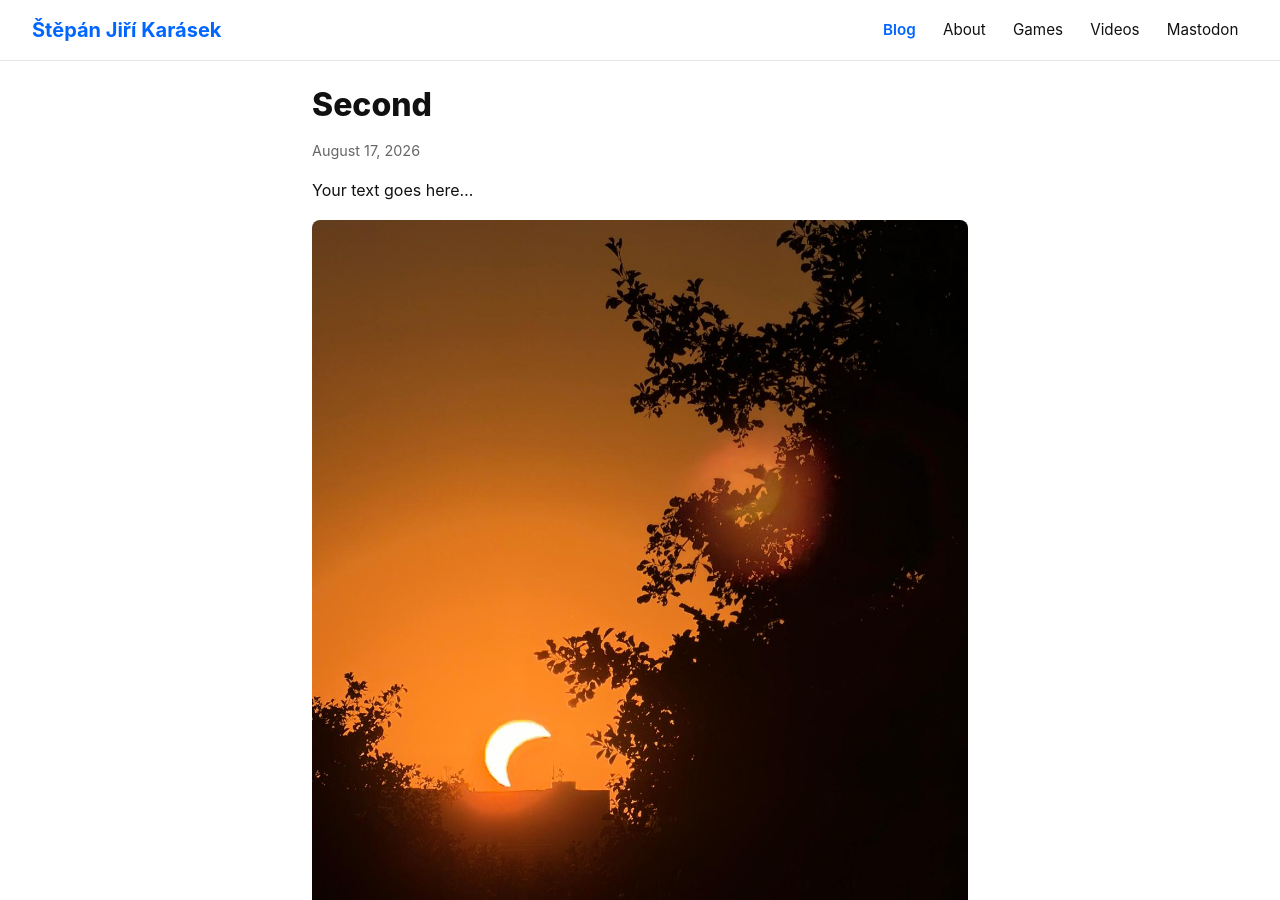
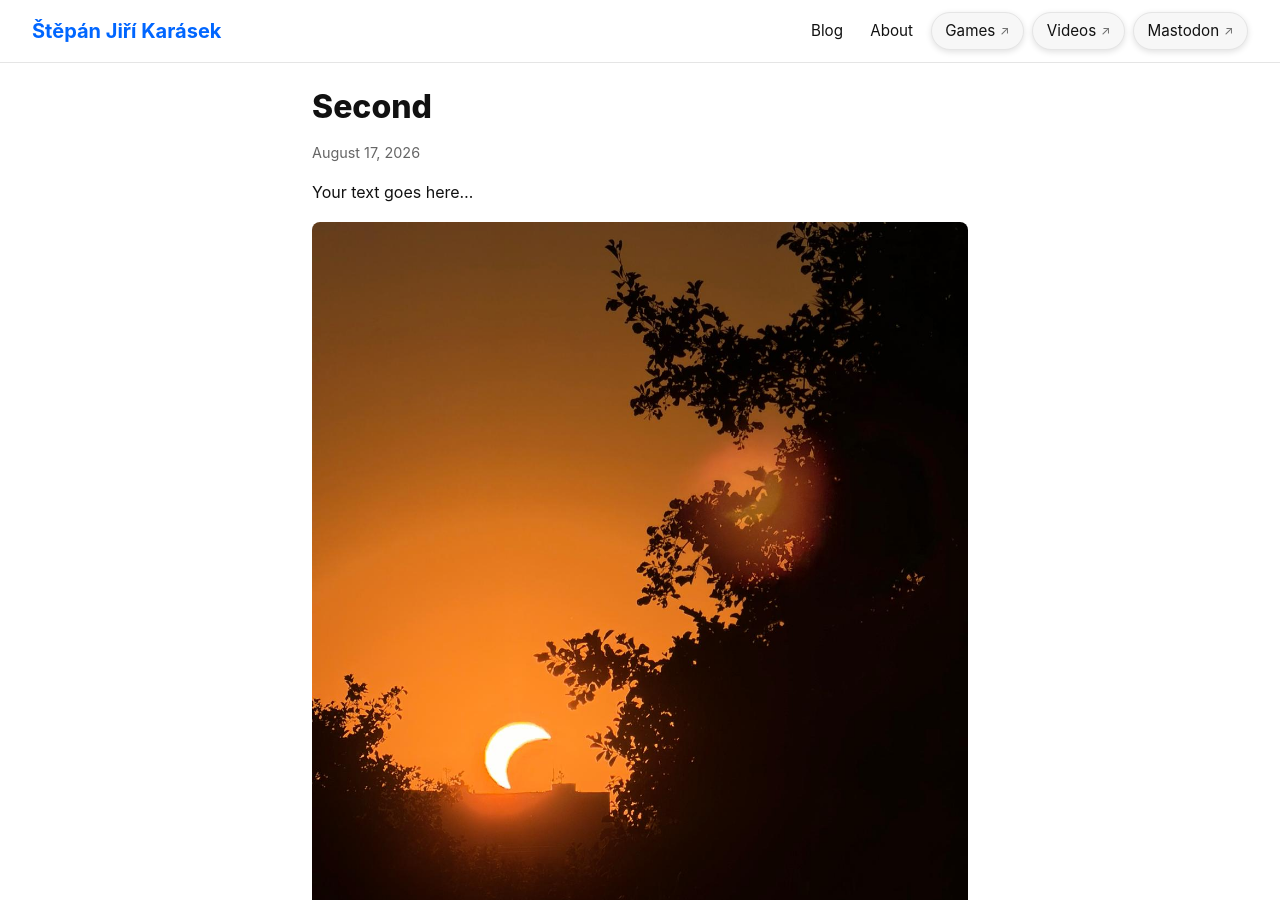
Before and after one commit to StepanJiri/stepankarasek.github.io, a Jekyll site: the page built from index.md, in a window 1280 px wide and 900 px high. Built offline with Jekyll 4.4.1, drawn with Linux system fonts in a browser that asks for light colours.

Commit message:
Update default.html

```diff
--- a/_layouts/default.html
+++ b/_layouts/default.html
@@ -11,17 +11,24 @@
 <body>
   <header class="site-header">
     <a class="site-brand {% if page.url == '/' %}active{% endif %}" href="{{ '/' | relative_url }}">{{ site.title }}</a>
+
     <nav class="site-nav">
-      <!-- Active on homepage, /blog/, or inside individual post pages -->
+      <!-- Blog is only active when you're actually on /blog/ or reading a post, NOT on the homepage -->
       <a href="{{ '/blog/' | relative_url }}"
-         class="nav-link {% if page.url == '/' or page.url contains '/blog' or page.layout == 'post' %}active{% endif %}">Blog</a>
+         class="nav-link {% if page.url contains '/blog' or page.layout == 'post' %}active{% endif %}">Blog</a>
 
       <a href="{{ '/about/' | relative_url }}"
          class="nav-link {% if page.url contains '/about' %}active{% endif %}">About</a>
 
-      <a href="https://jirka-karasek.itch.io" class="nav-link">Games</a>
-      <a href="https://www.youtube.com/@RubiconRevisited" class="nav-link">Videos</a>
-      <a href="https://mastodon.social/@yourusername" class="nav-link">Mastodon</a>
+      <a href="https://jirka-karasek.itch.io" class="nav-link nav-link-external" target="_blank" rel="noopener">
+        Games <span class="external-icon" aria-hidden="true">&#8599;</span>
+      </a>
+      <a href="https://www.youtube.com/@RubiconRevisited" class="nav-link nav-link-external" target="_blank" rel="noopener">
+        Videos <span class="external-icon" aria-hidden="true">&#8599;</span>
+      </a>
+      <a href="https://mastodon.social/@yourusername" class="nav-link nav-link-external" target="_blank" rel="noopener">
+        Mastodon <span class="external-icon" aria-hidden="true">&#8599;</span>
+      </a>
     </nav>
   </header>
 
```
